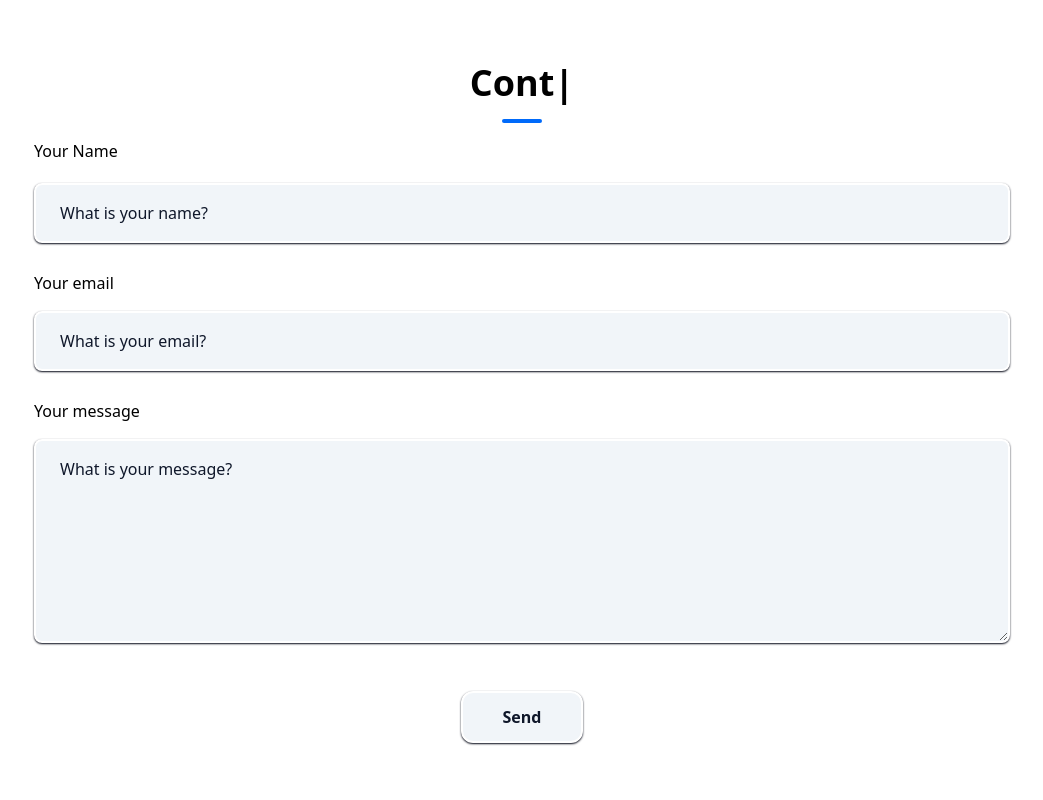
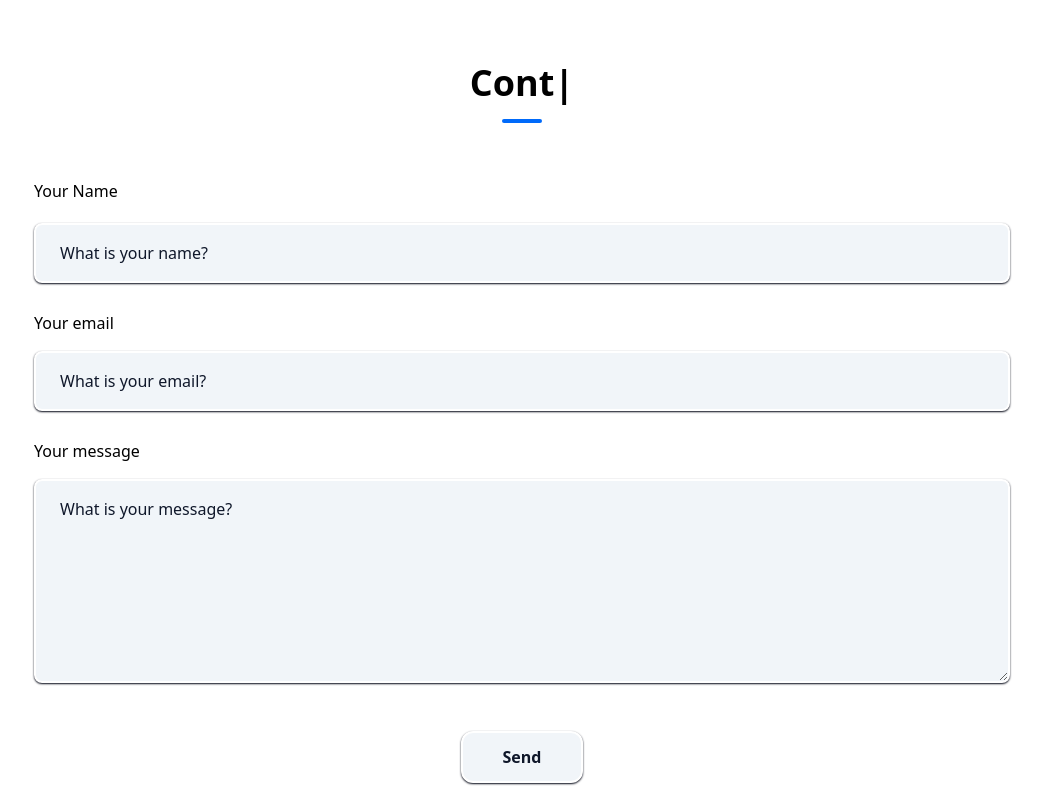
Before and after one commit to nroh555/Personal_Portfolio, a Next.js app: page / in a window 1280 px wide. Shown: the part 4680-5480 px from the top of the page, without its empty margins (118-1161 px from the left). Built offline with nearby package versions, Linux system fonts and the light colour scheme; no server answers.

Commit message:
Fixed the title of each page

```diff
--- a/components/Contact.tsx
+++ b/components/Contact.tsx
@@ -58,7 +58,7 @@ const Contact = () => {
 
   return (
     <section className="pt-20" id="contact">
-      <div className="my-10 pb-10 lg:pt-10 lg:pb-10">
+      <div className="sm:my-10 pb-10 lg:pt-10 lg:pb-10">
         <Typed
           className="flex items-center justify-center font-bold text-4xl"
           strings={["Contact"]}
@@ -70,7 +70,7 @@ const Contact = () => {
         <form
           ref={formRef}
           onSubmit={handleSubmit}
-          className="flex flex-col gap-7"
+          className="pt-10 flex flex-col gap-7"
         >
           <label className="flex flex-col">
             <span className="text-bold font-medium mb-5 dark:text-white">
--- a/components/Experience.tsx
+++ b/components/Experience.tsx
@@ -62,7 +62,7 @@ const ExperienceCard = ({ experience }: any) => (
 const Experience = () => {
   return (
     <section className ="pt-20" id="experience">
-      <div className="my-10 pb-10 lg:pt-10 lg:pb-10">
+      <div className="sm:my-10 pb-10 lg:pt-10 lg:pb-10">
         <Typed
           className="flex items-center justify-center font-bold text-4xl"
           strings={["Experience"]}
--- a/components/Projects.tsx
+++ b/components/Projects.tsx
@@ -40,7 +40,7 @@ const projects = [
 const Projects = () => {
   return (
     <section className="pt-20" id="projects">
-      <div className="text-center my-10 pb-10 lg:pt-10 lg:pb-10">
+      <div className="text-center sm:my-10 pb-10 lg:pt-10 lg:pb-10">
         <Typed
           className="font-bold text-4xl"
           strings={["Projects"]}
```
